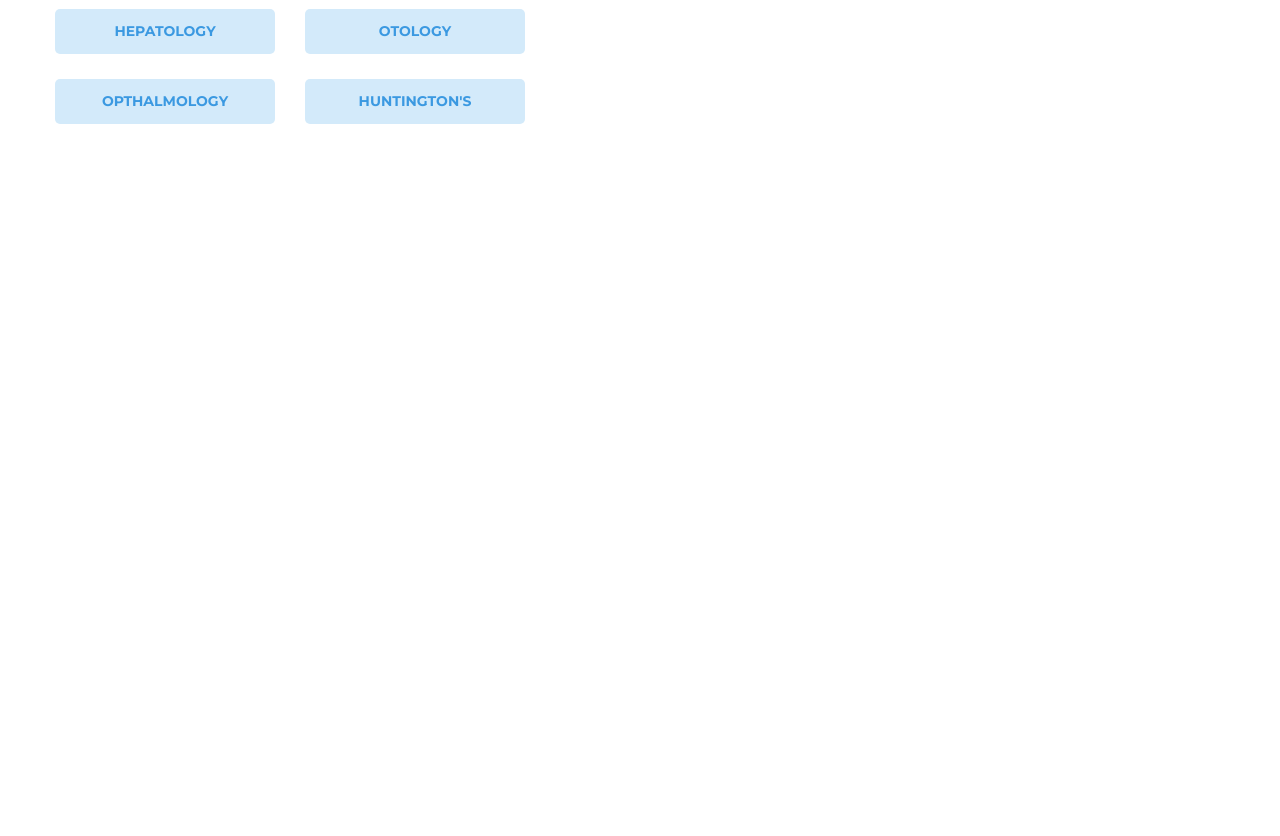
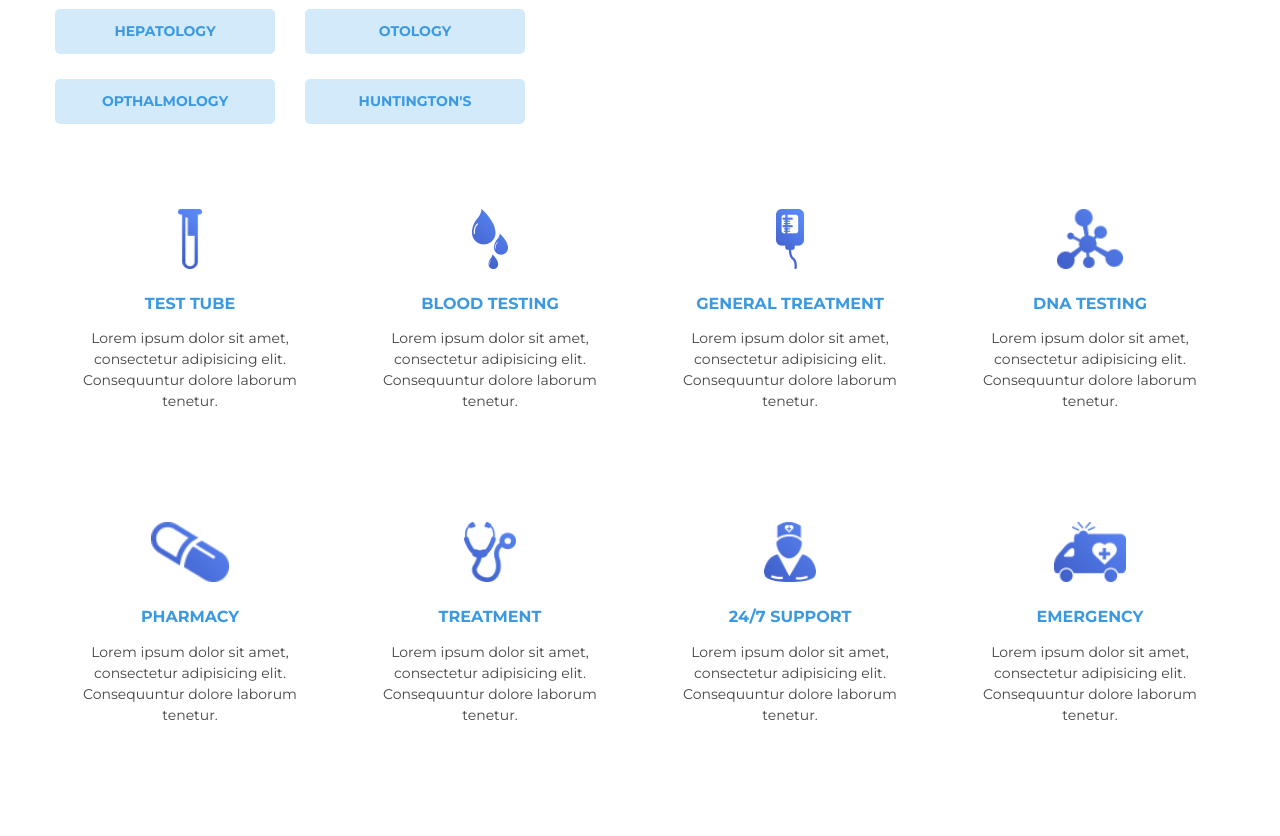
Before and after one commit to DawidKopicki/medical-website, a website: page index.html in a window 1280 px wide. Shown: the part 921-1757 px from the top of the page. Before the commit the page ends 1130 px from the top, so only its background shows below. Drawn offline with Linux system fonts and the light colour scheme.

Commit message:
Out advantages section styling

```diff
--- /dev/null
+++ b/dev-assets/07-templates/_out-advantages.scss
@@ -0,0 +1,11 @@
+.t-our-advantages {
+	padding-top: $grid-base * 6;
+
+	&__item {
+		margin-bottom: $grid-base * 4;
+
+		@include large-up {
+			margin-bottom: $grid-base * 10;
+		}
+	}
+}
--- a/dev-assets/07-templates/_templates.scss
+++ b/dev-assets/07-templates/_templates.scss
@@ -1,2 +1,3 @@
 @import '_site-header.scss';
 @import '_our-company.scss';
+@import '_out-advantages.scss';
--- a/index.html
+++ b/index.html
@@ -64,5 +64,94 @@
 	</div>
 </section>
 
+<section class="t-out-advantages">
+	<div class="o-container">
+		<div class="o-row">
+			<div class="o-col o-col--md50 o-col--lg25 t-our-advantages__item">
+				<div class="c-icon-box">
+					<div class="c-icon-box__image">
+						<img src="images/icons/icon-1.png" alt="Icon nr 1">
+					</div>
+					<h4 class="c-heading c-heading--level4 c-heading--upper">Test tube</h4>
+					<p class="c-icon-box__text">Lorem ipsum dolor sit amet, consectetur adipisicing elit. Consequuntur dolore laborum tenetur.</p>
+
+				</div>
+			</div>
+			<div class="o-col o-col--md50 o-col--lg25 t-our-advantages__item">
+				<div class="c-icon-box">
+					<div class="c-icon-box__image">
+						<img src="images/icons/icon-2.png" alt="Icon nr 2">
+					</div>
+					<h4 class="c-heading c-heading--level4 c-heading--upper">Blood testing</h4>
+					<p class="c-icon-box__text">Lorem ipsum dolor sit amet, consectetur adipisicing elit. Consequuntur dolore laborum tenetur.</p>
+
+				</div>
+			</div>
+			<div class="o-col o-col--md50 o-col--lg25 t-our-advantages__item">
+				<div class="c-icon-box">
+					<div class="c-icon-box__image">
+						<img src="images/icons/icon-3.png" alt="Icon nr 3">
+					</div>
+					<h4 class="c-heading c-heading--level4 c-heading--upper">General treatment</h4>
+					<p class="c-icon-box__text">Lorem ipsum dolor sit amet, consectetur adipisicing elit. Consequuntur dolore laborum tenetur.</p>
+
+				</div>
+			</div>
+			<div class="o-col o-col--md50 o-col--lg25 t-our-advantages__item">
+				<div class="c-icon-box">
+					<div class="c-icon-box__image">
+						<img src="images/icons/icon-4.png" alt="Icon nr 4">
+					</div>
+					<h4 class="c-heading c-heading--level4 c-heading--upper">DNA testing</h4>
+					<p class="c-icon-box__text">Lorem ipsum dolor sit amet, consectetur adipisicing elit. Consequuntur dolore laborum tenetur.</p>
+
+				</div>
+			</div>
+			<div class="o-col o-col--md50 o-col--lg25 t-our-advantages__item">
+				<div class="c-icon-box">
+					<div class="c-icon-box__image">
+						<img src="images/icons/icon-5.png" alt="Icon nr 5">
+					</div>
+					<h4 class="c-heading c-heading--level4 c-heading--upper">Pharmacy</h4>
+					<p class="c-icon-box__text">Lorem ipsum dolor sit amet, consectetur adipisicing elit. Consequuntur dolore laborum tenetur.</p>
+
+				</div>
+			</div>
+			<div class="o-col o-col--md50 o-col--lg25 t-our-advantages__item">
+				<div class="c-icon-box">
+					<div class="c-icon-box__image">
+						<img src="images/icons/icon-6.png" alt="Icon nr 6">
+					</div>
+					<h4 class="c-heading c-heading--level4 c-heading--upper">Treatment</h4>
+					<p class="c-icon-box__text">Lorem ipsum dolor sit amet, consectetur adipisicing elit. Consequuntur dolore laborum tenetur.</p>
+
+				</div>
+			</div>
+			<div class="o-col o-col--md50 o-col--lg25 t-our-advantages__item">
+				<div class="c-icon-box">
+					<div class="c-icon-box__image">
+						<img src="images/icons/icon-7.png" alt="Icon nr 7">
+					</div>
+					<h4 class="c-heading c-heading--level4 c-heading--upper">24/7 support</h4>
+					<p class="c-icon-box__text">Lorem ipsum dolor sit amet, consectetur adipisicing elit. Consequuntur dolore laborum tenetur.</p>
+
+				</div>
+			</div>
+			<div class="o-col o-col--md50 o-col--lg25 t-our-advantages__item">
+				<div class="c-icon-box">
+					<div class="c-icon-box__image">
+						<img src="images/icons/icon-8.png" alt="Icon nr 8">
+					</div>
+					<h4 class="c-heading c-heading--level4 c-heading--upper">Emergency</h4>
+					<p class="c-icon-box__text">Lorem ipsum dolor sit amet, consectetur adipisicing elit. Consequuntur dolore laborum tenetur.</p>
+
+				</div>
+			</div>
+		</div>
+
+	</div>
+
+</section>
+
 </body>
 </html>
```
Also changed, not shown: prod-assets/style.css.
